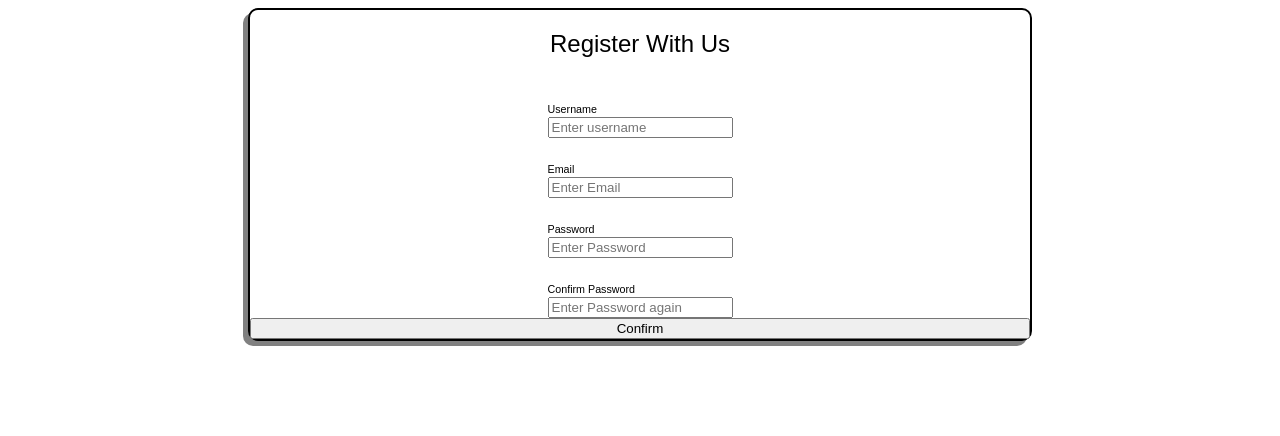
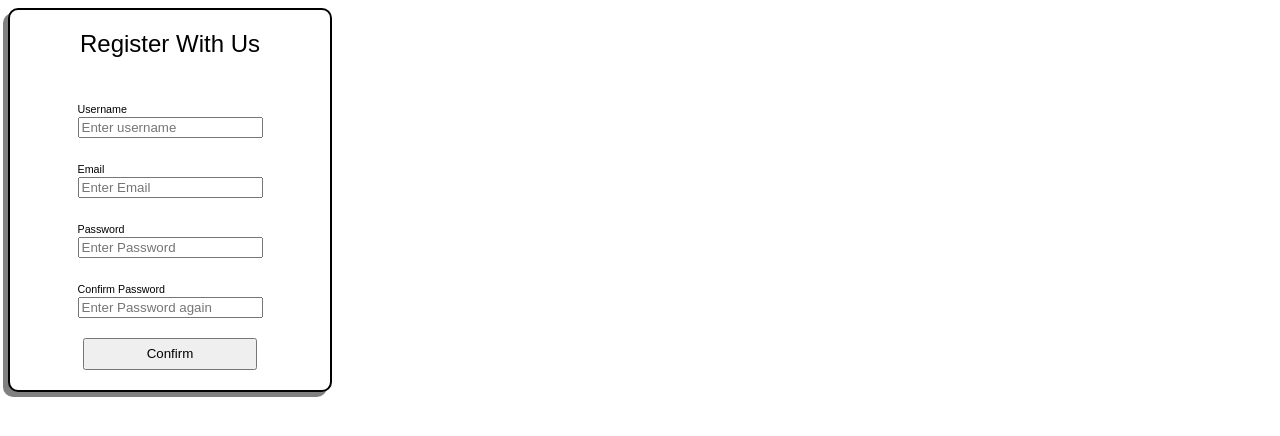
Before and after one commit to I-amwhistle/midtermtest, a plain HTML site: page index.html in a window 1280 px wide. Drawn offline with Linux system fonts and the light colour scheme.

Commit message:
made box consistent over all screen sizes

```diff
--- a/index.html
+++ b/index.html
@@ -28,7 +28,7 @@
       <h6> Confirm Password</h6>
       <input placeholder="Enter Password again">
     </form>
-    <button div="confirm-but">Confirm</button>
+    <button class="confirm-but">Confirm</button>
   </div>
 </body>
 
--- a/style.css
+++ b/style.css
@@ -5,8 +5,7 @@
     border-width: 2px;
 border-color: black;
 border-style: solid;
-    margin-left: 15rem;
-    margin-right: 15rem;
+    width: 20rem;
     flex-direction: column;
     background-color: white;
     box-shadow: 5px 5px grey;
@@ -31,7 +30,9 @@ h6 {
 }
 .confirm-but {
 
+    width: 13em;
+    height: 2rem;
     align-self: center;
-    width: 10px;
-
+    margin-top: 20px;
+    margin-bottom: 20px;
 }
```
